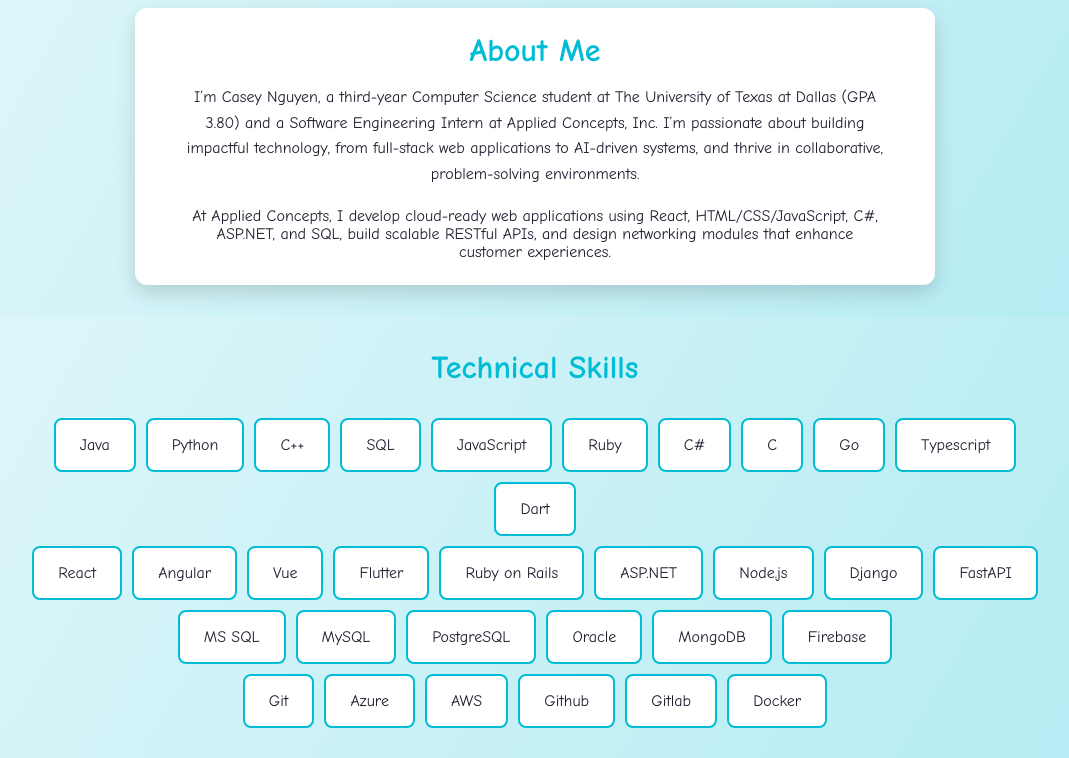
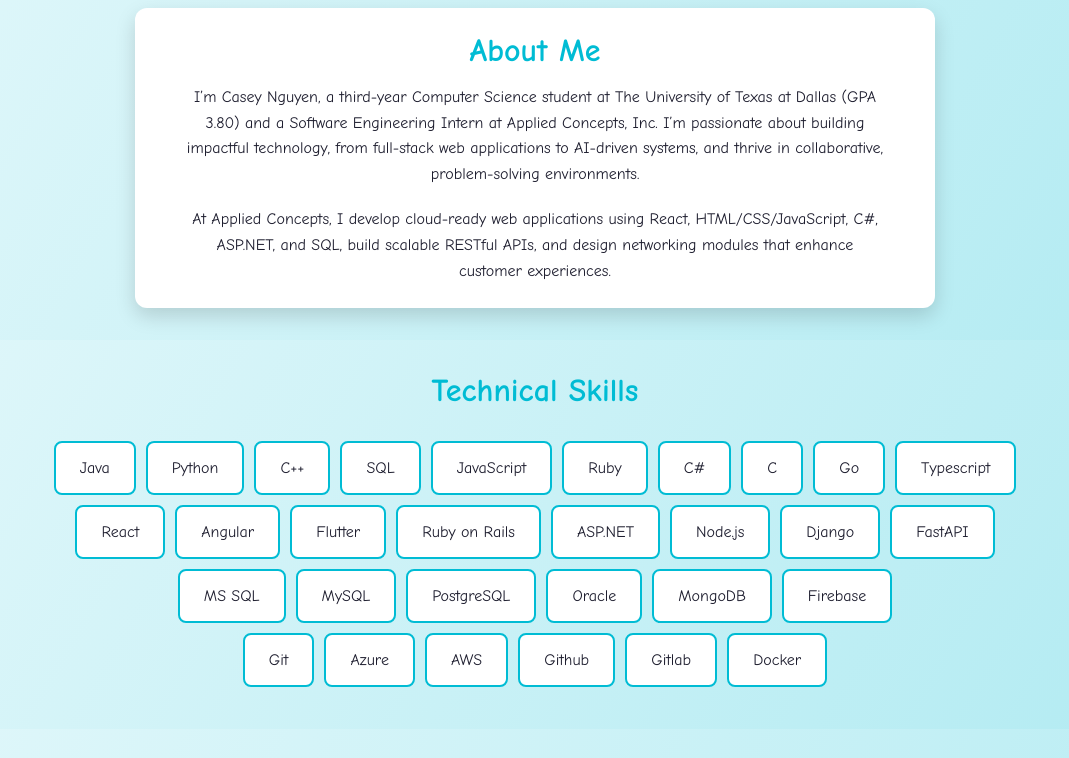
Before and after one commit to ceenguyen05/Personal-Website-Portfolio, a plain HTML site: page index.html in a window 1280 px wide. Shown: the part 799-1557 px from the top of the page, without its empty margins (105-1174 px from the left). Drawn offline with Linux system fonts and the light colour scheme.

Commit message:
minor fixes

```diff
--- a/index.html
+++ b/index.html
@@ -42,6 +42,7 @@
                 I’m passionate about building impactful technology, from full-stack web applications
                 to AI-driven systems, and thrive in collaborative, problem-solving environments.
             </p>
+            <p>
             At Applied Concepts, I develop cloud-ready web applications using React, HTML/CSS/JavaScript,
             C#, ASP.NET, and SQL, build scalable RESTful APIs, and design networking modules that enhance
             customer experiences.
@@ -66,14 +67,12 @@
             <div class="skill-card">C</div>
             <div class="skill-card">Go</div>
             <div class="skill-card">Typescript</div>
-            <div class="skill-card">Dart</div>
         </div>
 
         <!-- Frameworks -->
         <div class="skills-grid">
             <div class="skill-card">React</div>
             <div class="skill-card">Angular</div>
-            <div class="skill-card">Vue</div>
             <div class="skill-card">Flutter</div>
             <div class="skill-card">Ruby on Rails</div>
             <div class="skill-card">ASP.NET</div>
--- a/style.css
+++ b/style.css
@@ -224,7 +224,7 @@
         transition: 0.3s;
     }
 
-        .skill-card .btn:hover {
+    .skill-card .btn:hover {
             background: var(--primary);
             color: white;
             transform: scale(1.05);
```
